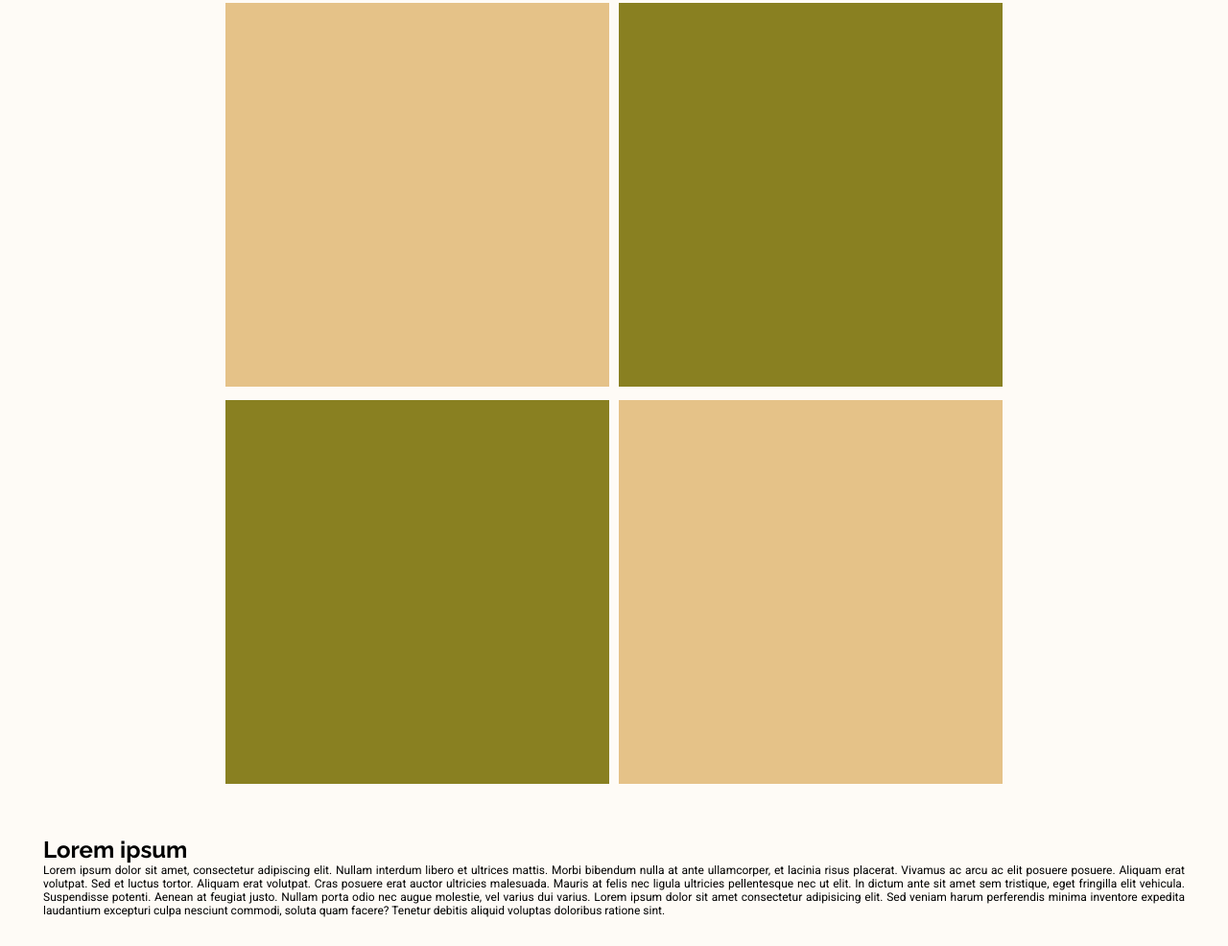
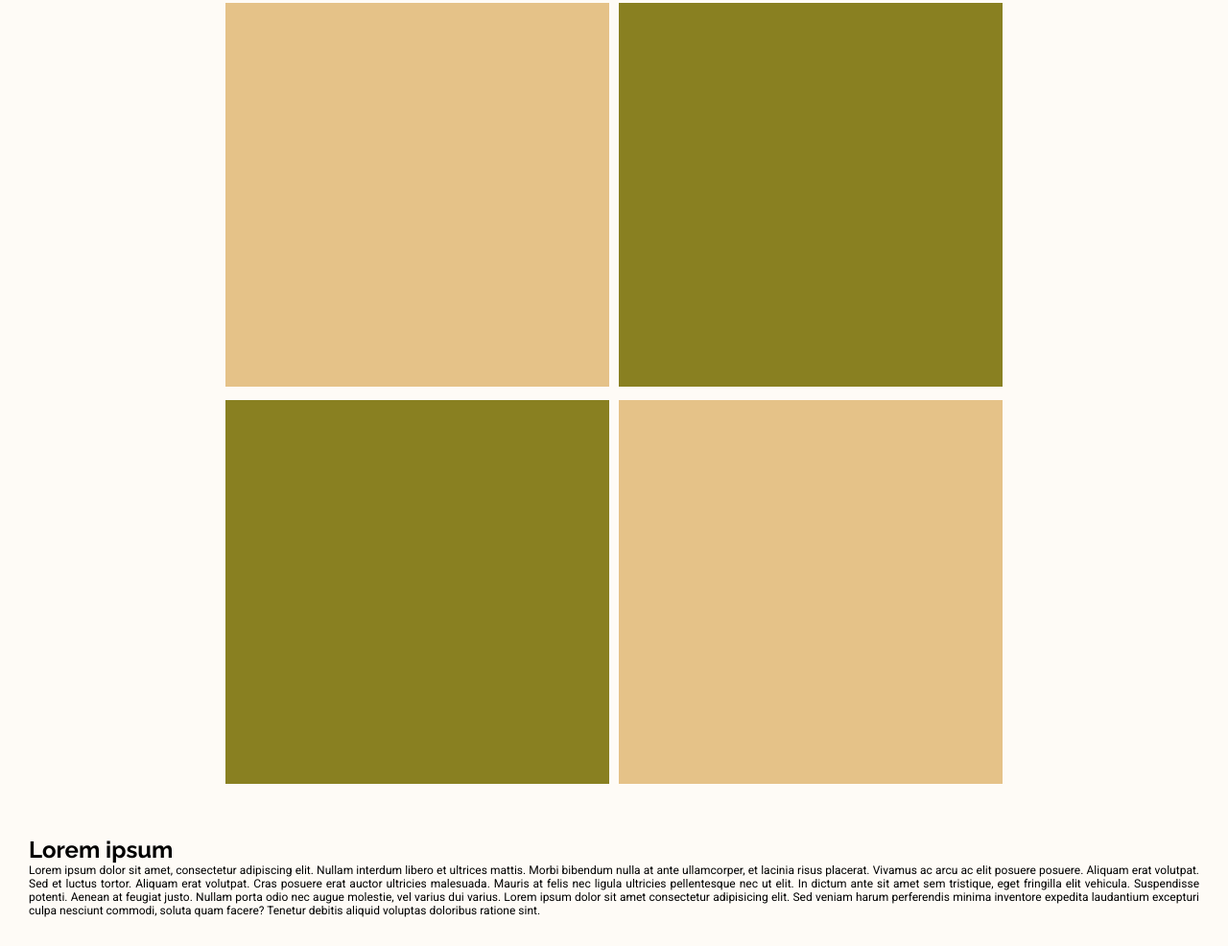
Before and after one commit to estrmrnd/teste-s2, a plain HTML site: page index.html in a window 1280 px wide. Shown: the part 746-1732 px from the top of the page at 96% size. Drawn offline with nearby package versions, Linux system fonts and the light colour scheme; no server answers.

Commit message:
fix text

```diff
--- a/css/style.css
+++ b/css/style.css
@@ -91,7 +91,7 @@ a:hover {
 
 .texto__vitrine{
     text-align: justify;
-    margin: 15px;
+
 }
 
 #imagemRenderizada {
```
Also changed, not shown: index.html (+0 -7 lines), assets/desk-cantao.jpg (deleted), assets/desk-meiodois.jpg (deleted), assets/desk-meiotres.jpg (deleted), assets/desk-meioun.jpg (deleted).
